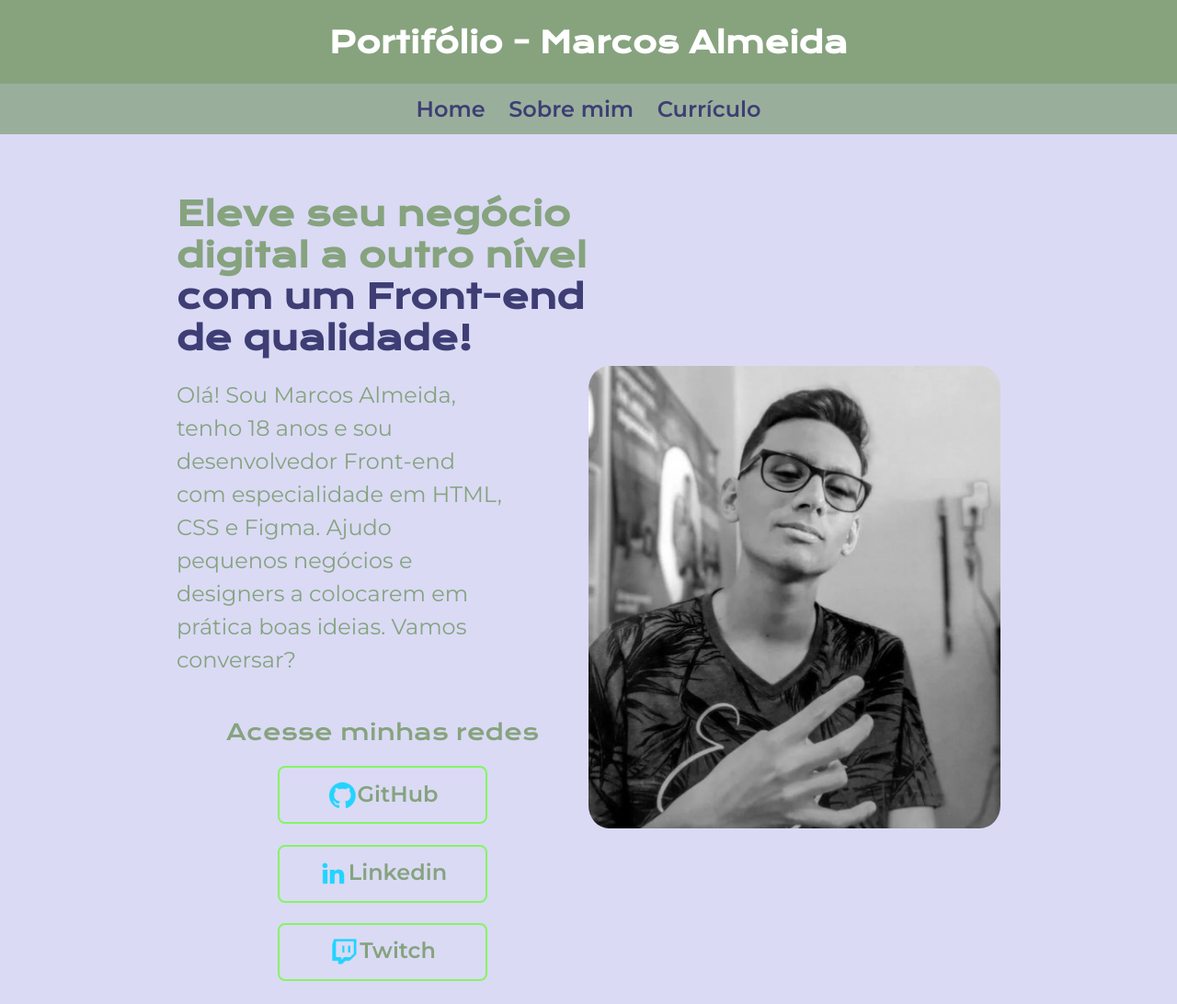
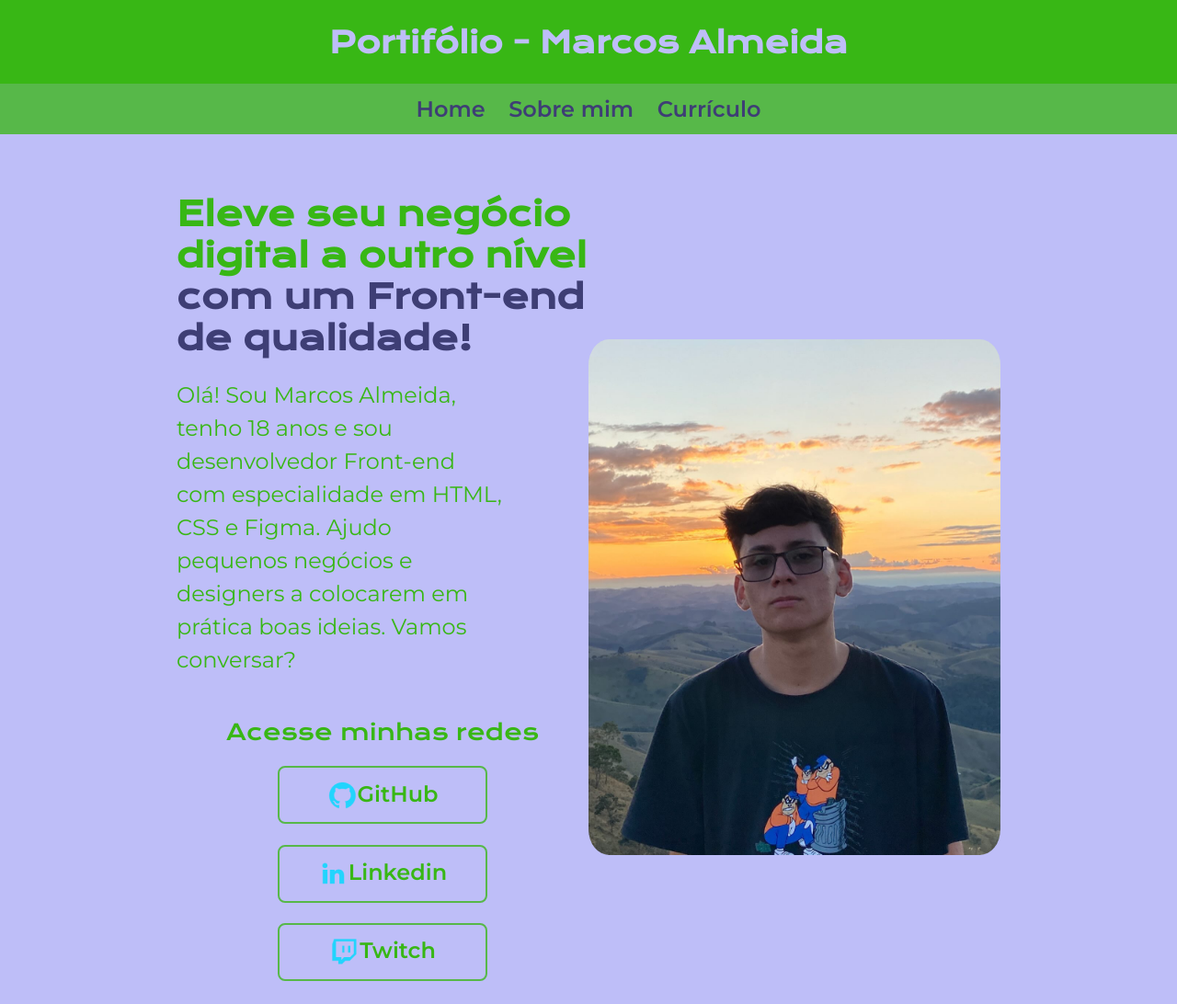
Before and after one commit to NessKawl/portifolio, a plain HTML site: page index.html in a window 1280 px wide. Shown: the top 1092 px of the page at 92% size. Drawn offline with nearby package versions, Linux system fonts and the light colour scheme.

Commit message:
update colors and image

```diff
--- a/index.html
+++ b/index.html
@@ -42,7 +42,7 @@
                 </a>
             </div>
         </section>
-        <img class="apresentacao__imagem" src="./assets/Imagem.png" alt="Foto da Joana Santos programando">
+        <img class="apresentacao__imagem" src="./assets/perfil.jpg" alt="Foto da Joana Santos programando">
     </main>
     <footer class="rodape">
         <p>Desenvolvido por Marcos</p>
--- a/styles/style.css
+++ b/styles/style.css
@@ -33,12 +33,11 @@
     --cor6: #ACEDA2;
     --cor-hover: #EAF046;*/
 
-    --cor1: #DADAF5;
-    --cor2: #86A37E;
-    --cor2-opacity: #87a380c5;
+    --cor1: #bebef8;
+    --cor2: #38b715;
+    --cor2-opacity: #38b715c4;
     --cor3: #84F562;
-    --cor5: #756E6A;
-    --cor6: #F59462;
+    --cor5: #4b4b4b;
     --cor7: #3E3E75;
 
     --fonte1: 'Krona One', sans-serif;
@@ -62,7 +61,7 @@ body{
 }
 
 .cabecalho__titulo {
-    color: white;
+    color: var(--cor1);
     font-family: var(--fonte1);
     text-align: center;
 }
@@ -132,7 +131,7 @@ body{
 .apresentacao__links__navegacao{
     display: flex;
     justify-content: center;
-    border: 2px solid var(--cor3);
+    border: 2px solid var(--cor2-opacity);
     width: 50%;
     text-align: center;
     border-radius: 8px;
@@ -150,7 +149,7 @@ body{
 }
 
 .rodape {
-    color: var(--cor1);
+    color: var(--cor5);
     background-color: var(--cor2);
     padding: 1%;
     text-align: center;
```
Also changed, not shown: assets/perfil.jpg (added).
